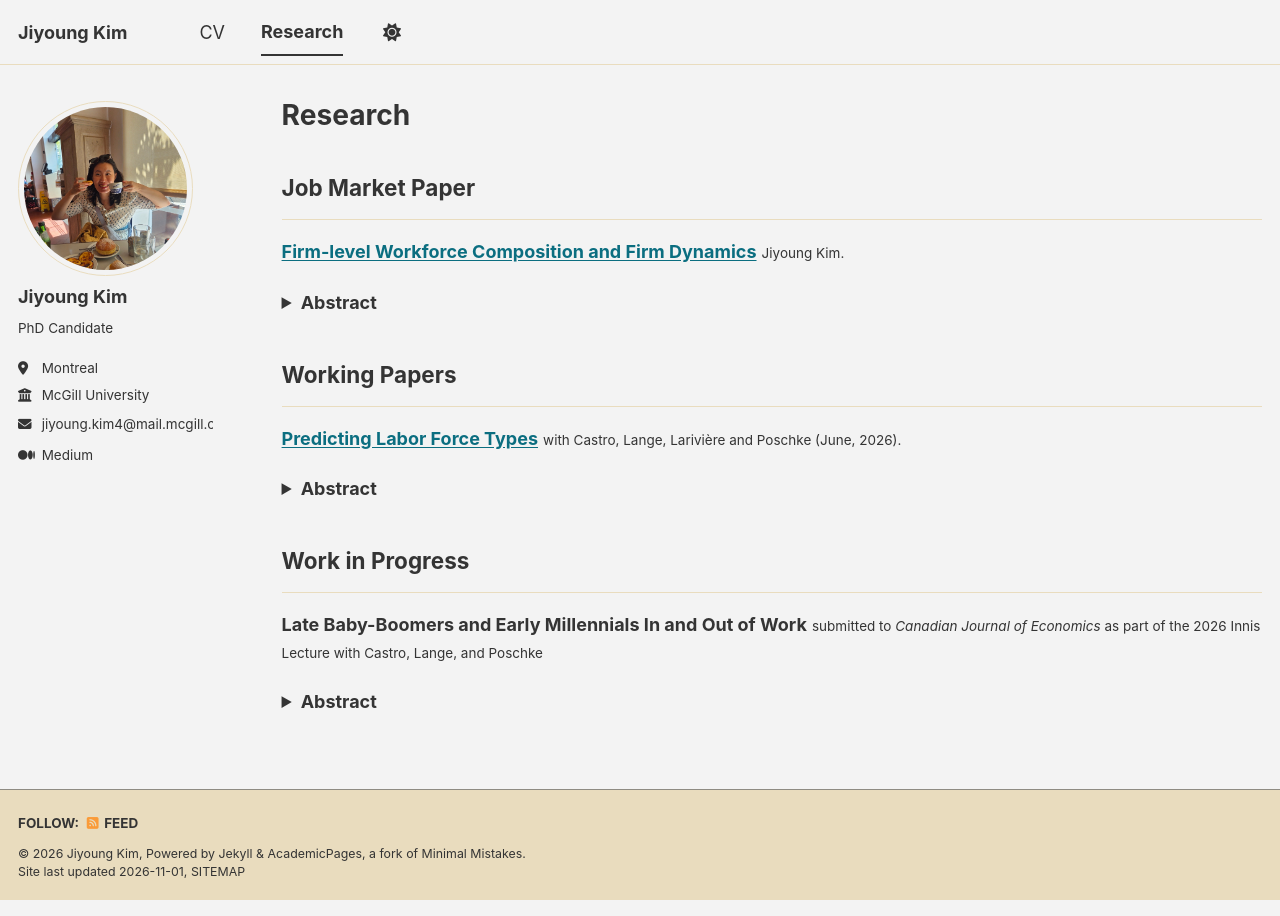
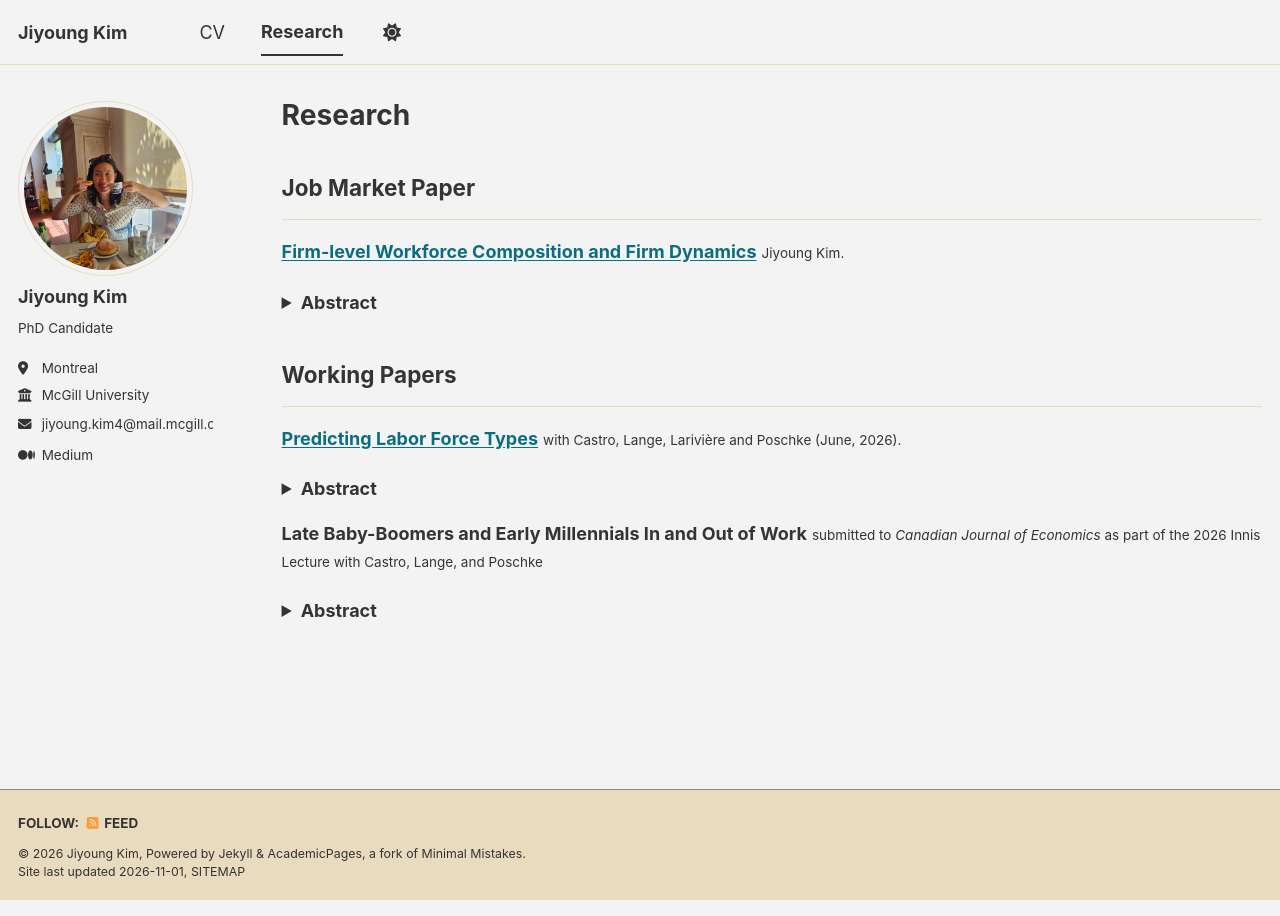
Before and after one commit to Jiyoung-Cecil-Kim/Jiyoung-Kim, a Jekyll site: the page built from _pages/papers.md, in a window 1280 px wide. Built offline with Jekyll 4.4.1, drawn with Linux system fonts in a browser that asks for light colours; a script bundle is joined from its source files by our own code; library files that are not in the unit come from our copies.

Commit message:
removing wip

```diff
--- a/_pages/papers.md
+++ b/_pages/papers.md
@@ -41,8 +41,6 @@ A small group of people accounts for a large majority of flows between labor mar
   </p>
 </details>
 
-## Work in Progress
----
 **Late Baby-Boomers and Early Millennials In and Out of Work**
 <small>submitted to <em>Canadian Journal of Economics</em> as part of the 2026 Innis Lecture with Castro, Lange, and Poschke</small>
 <details>
```
